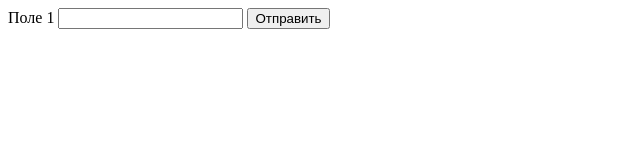
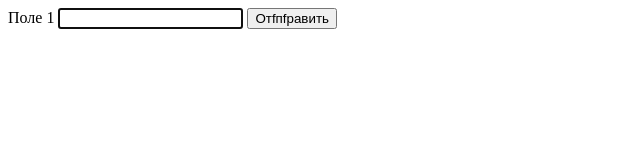
Before and after one commit to SaniaM3/JSHW, a plain HTML site: page HW6/task4/index.html in a window 1280 px wide. Shown: the whole page, without its empty margins (0-640 px from the left). Drawn offline with Linux system fonts and the light colour scheme.

Commit message:
commit init

```diff
--- a/HW6/task4/index.html
+++ b/HW6/task4/index.html
@@ -11,7 +11,7 @@
     <form action="" name="mainForm">
         <label for="">Поле 1</label>
         <input type="text" name="" id="inputOne">
-        <button type="submit" name="btnSubmit">Отправить</button>
+        <button type="submit" name="btnSubmit">Отfпfравить</button>
     </form>
 </body>
 </html>
--- a/HW6/task4/script.js
+++ b/HW6/task4/script.js
@@ -0,0 +1,10 @@
+let form = document.forms[0];
+let label = form.elements['inputOne'];
+let btn = form.elements['btnSubmit'];
+
+let viewFocus = function(){
+    if (label.value === '') {
+        label.focus()
+    }
+}
+viewFocus();
```
